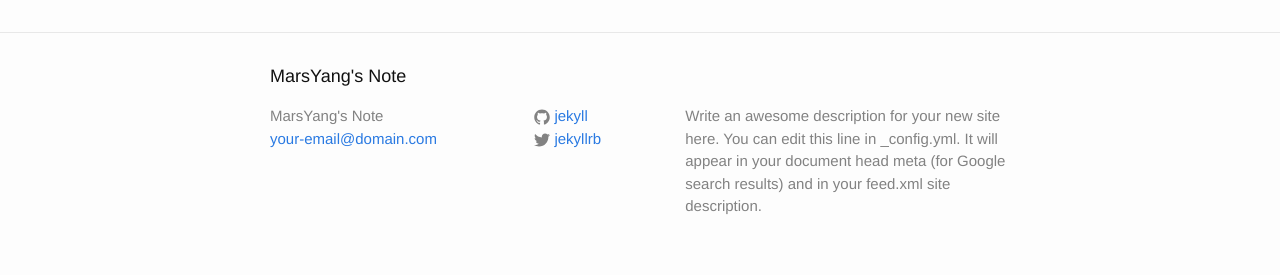
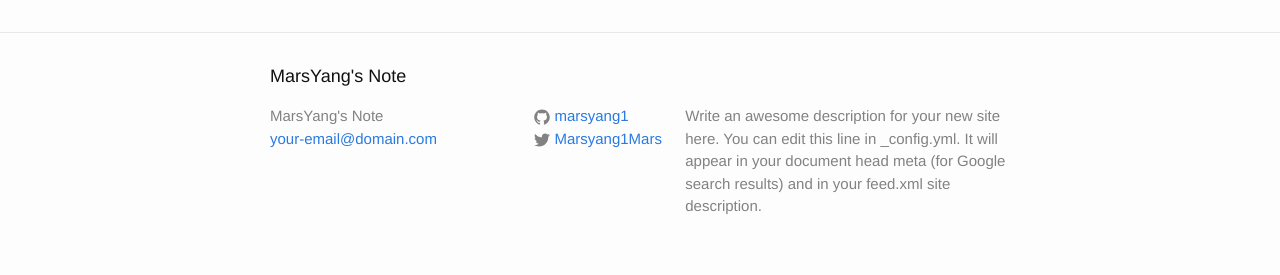
Before and after one commit to marsyang1/marsyang1.github.io, a Jekyll site: the page built from index.html, in a window 1280 px wide. Shown: the part 624-899 px from the top of the page. Built offline with Jekyll 4.4.1, drawn with Linux system fonts in a browser that asks for light colours; Markdown is read by kramdown in place of the engine named in the settings.

Commit message:
fix twitter and github name

```diff
--- a/_config.yml
+++ b/_config.yml
@@ -14,8 +14,8 @@ description: > # this means to ignore newlines until "baseurl:"
   Google search results) and in your feed.xml site description.
 baseurl: "" # the subpath of your site, e.g. /blog
 url: "http://yourdomain.com" # the base hostname & protocol for your site
-twitter_username: jekyllrb
-github_username:  jekyll
+twitter_username: Marsyang1Mars
+github_username:  marsyang1
 
 # Build settings
 markdown: redcarpet
```
